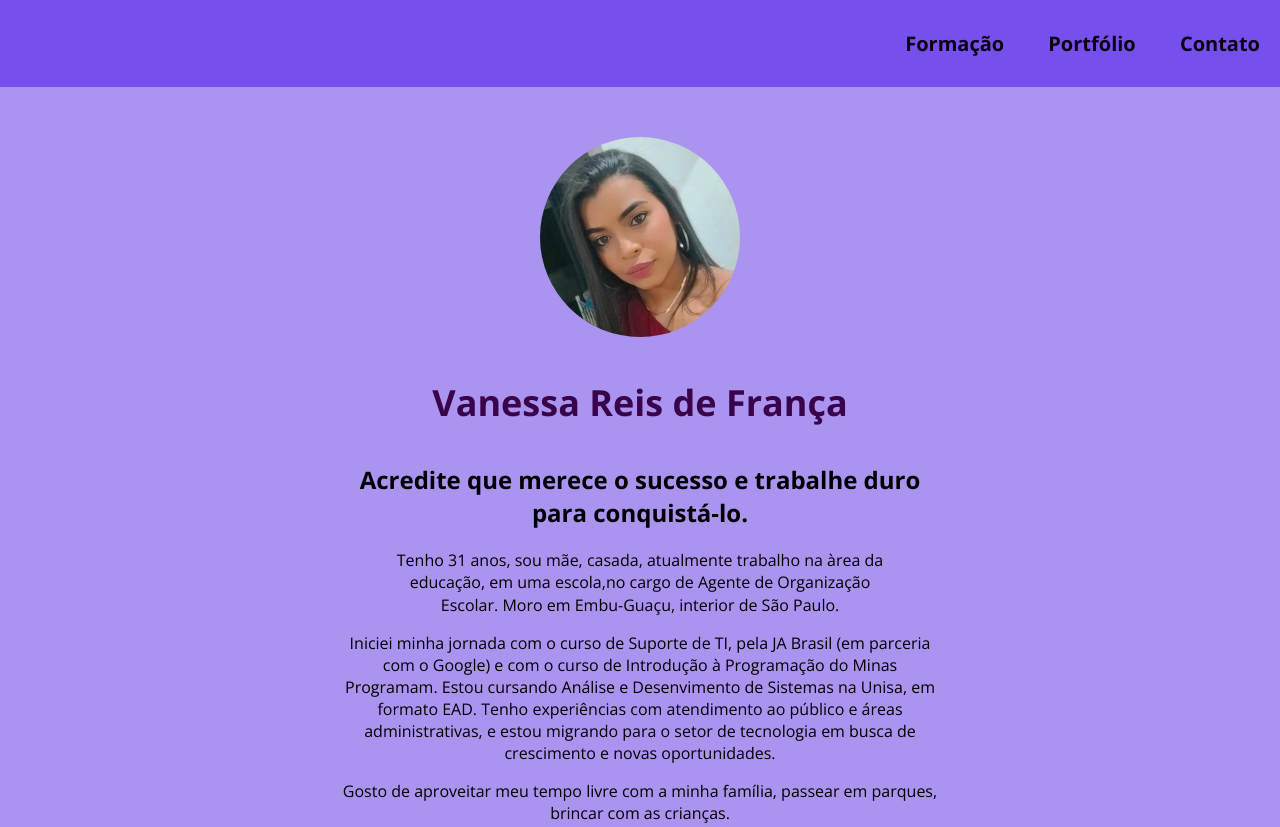
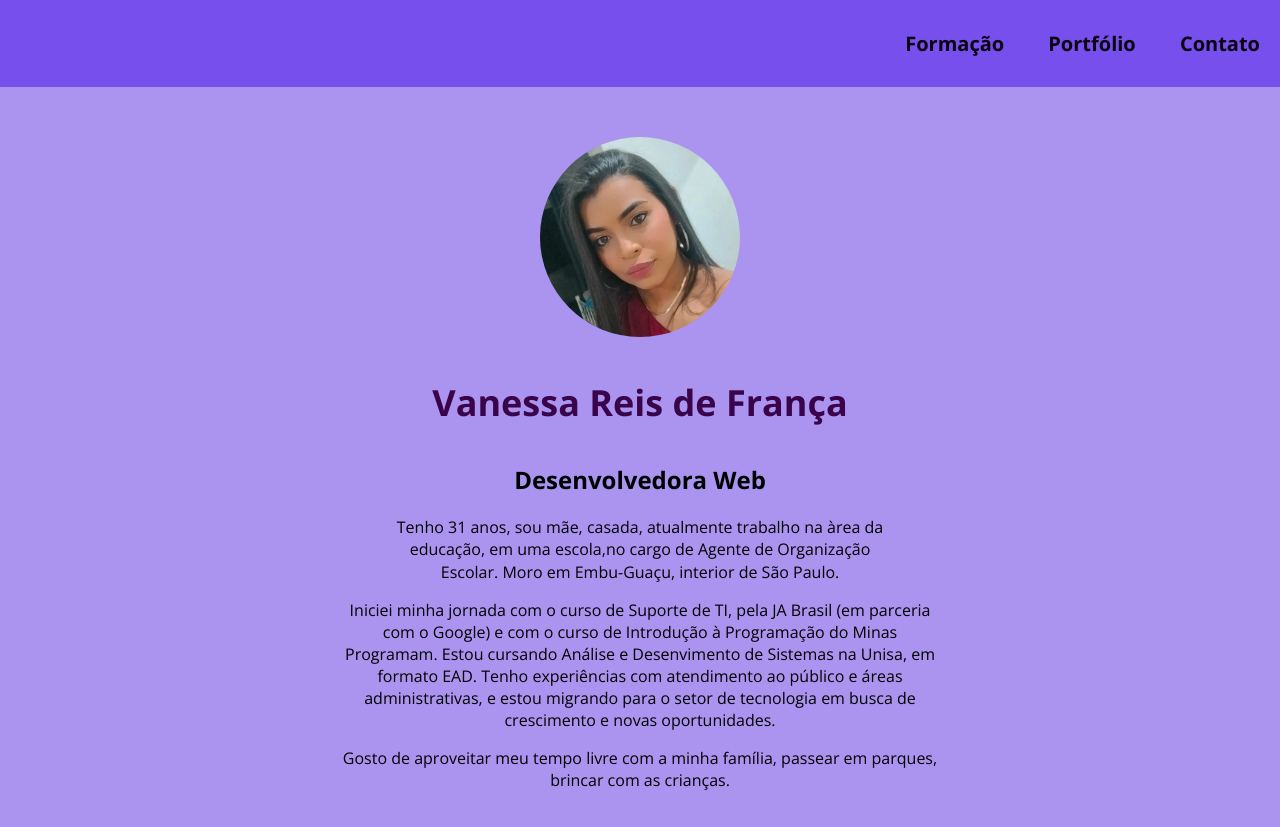
Before and after one commit to Vanessafr3/projeto-minas, a plain HTML site: page index.html in a window 1280 px wide. Shown: the top 827 px of the page. Drawn offline with nearby package versions, Linux system fonts and the light colour scheme.

Commit message:
Adiciona sub título

```diff
--- a/index.html
+++ b/index.html
@@ -41,7 +41,7 @@
                 </section>
                 <section>
                     <h1 class="titulo">Vanessa Reis de França</h1>
-                    <h2 class="subtitulo">Acredite que merece o sucesso e trabalhe duro para conquistá-lo. </h2>
+                    <h2 class="subtitulo">Desenvolvedora Web </h2>
                     <p class="primeiro-paragrafo">Tenho 31 anos, sou mãe, casada, atualmente trabalho na àrea da educação,
                        em uma escola,no cargo de Agente de Organização Escolar.
                     Moro em Embu-Guaçu, interior de São Paulo.</p>
@@ -126,7 +126,7 @@
               </div>
 
               <button type="submit">Enviar</button>
-              <!-- Desativa CAPTCHA -->
+
               <input type="hidden" name="_captcha" value="false">
               <form action="https://formsubmit.co/vanessareis99@yahoo.com" method="POST" target="_self">
 
```
